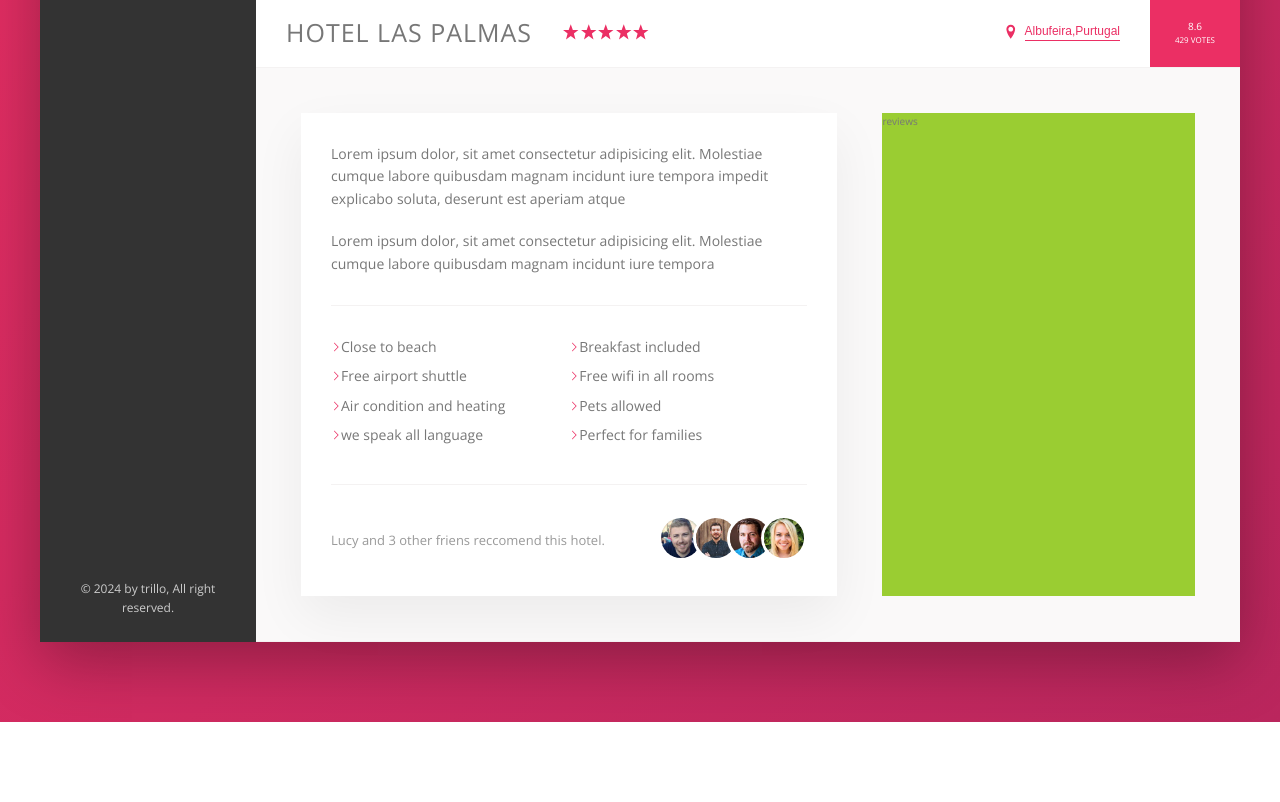
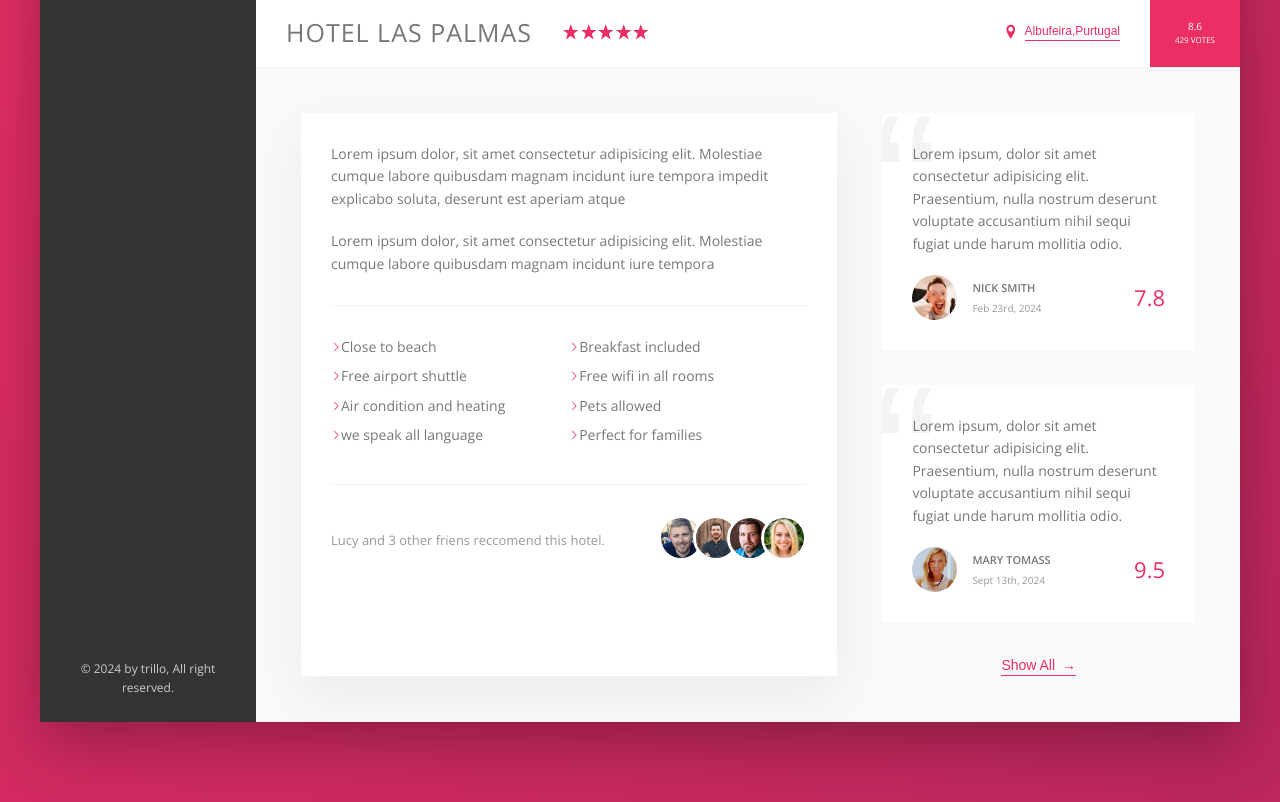
Before and after one commit to Nedalshamedu/Trillo, a website: page index.html in a window 1280 px wide. Shown: the part 538-1340 px from the top of the page. Before the commit the page ends 1260 px from the top, so only its background shows below. Drawn offline with nearby package versions, Linux system fonts and the light colour scheme.

Commit message:
Building the User Reviews Section

```diff
--- a/index.html
+++ b/index.html
@@ -188,7 +188,43 @@
                 </div>
               </div>
             </div>
-            <div class="user-reviews">reviews</div>
+            <div class="user-reviews">
+              <figure class="review">
+                <blockquote class="review__text">
+                  Lorem ipsum, dolor sit amet consectetur adipisicing elit.
+                  Praesentium, nulla nostrum deserunt voluptate accusantium
+                  nihil sequi fugiat unde harum mollitia odio.
+                </blockquote>
+                <figcaption class="review__user">
+                  <img src="img/user-1.jpg" alt="user1" class="review__photo" />
+                  <div class="review__user-box">
+                    <p class="review__user-name">Nick Smith</p>
+                    <p class="review__user-date">Feb 23rd, 2024</p>
+                  </div>
+                  <div class="review__rating">7.8</div>
+                </figcaption>
+              </figure>
+              <figure class="review">
+                <blockquote class="review__text">
+                  Lorem ipsum, dolor sit amet consectetur adipisicing elit.
+                  Praesentium, nulla nostrum deserunt voluptate accusantium
+                  nihil sequi fugiat unde harum mollitia odio.
+                </blockquote>
+                <figcaption class="review__user">
+                  <img
+                    src="img/user-2.jpg"
+                    alt="user 2"
+                    class="review__photo"
+                  />
+                  <div class="review__user-box">
+                    <p class="review__user-name">Mary Tomass</p>
+                    <p class="review__user-date">Sept 13th, 2024</p>
+                  </div>
+                  <div class="review__rating">9.5</div>
+                </figcaption>
+              </figure>
+              <button class="btn-inline">Show All <span> &rarr; </span></button>
+            </div>
           </div>
         </main>
       </div>
--- a/sass/_components.scss
+++ b/sass/_components.scss
@@ -287,8 +287,16 @@
   cursor: pointer;
   transition: all 0.2s;
 
+  & span {
+    margin-left: 3px;
+    transition: margin-left 0.2s;
+  }
+
   &:hover {
     color: var(--color-Grey-dark-1);
+    span {
+      margin-left: 8px;
+    }
   }
 
   &:focus {
@@ -379,3 +387,68 @@
     margin-right: auto;
   }
 }
+
+///
+/// //////////////////////
+/// Reviews
+/// /////////////////
+
+.review {
+  background-color: #fff;
+  box-shadow: var(--line);
+  padding: 3rem;
+  margin-bottom: 3.5rem;
+  position: relative;
+  overflow: hidden;
+
+  &__text {
+    margin-bottom: 2rem;
+    z-index: 10;
+    position: relative;
+  }
+
+  &__user {
+    display: flex;
+    align-items: center;
+  }
+
+  &__photo {
+    height: 4.5rem;
+    width: 4.5rem;
+    border-radius: 50%;
+    margin-right: 1.5rem;
+  }
+
+  &__user-box {
+    margin-right: auto;
+  }
+
+  &__user-name {
+    font-size: 1.1rem;
+    font-weight: 600;
+    text-transform: uppercase;
+    margin-bottom: 0.4rem;
+  }
+
+  &__user-date {
+    font-size: 1rem;
+    color: var(--color-Grey-dark-3);
+  }
+
+  &__rating {
+    color: var(--color-primary);
+    font-size: 2.2rem;
+    font-weight: 300;
+  }
+  &::before {
+    content: "\201C";
+    position: absolute;
+    line-height: 1;
+    top: -2.75rem;
+    left: -1rem;
+    font-size: 20rem;
+    color: var(--color-Grey-light-2);
+    font-family: sans-serif;
+    z-index: 1;
+  }
+}
--- a/sass/_layout.scss
+++ b/sass/_layout.scss
@@ -34,6 +34,7 @@
 }
 
 .detail {
+  font-size: 1.4rem;
   display: flex;
   padding: 4.5rem;
   background-color: var(--color-Grey-light-1);
@@ -41,7 +42,6 @@
 }
 
 .description {
-  font-size: 1.4rem;
   background-color: #fff;
   padding: 3rem;
   box-shadow: var(--shadow-light);
@@ -50,6 +50,8 @@
 }
 
 .user-reviews {
-  background-color: yellowgreen;
   flex: 1;
+  display: flex;
+  align-items: center;
+  flex-direction: column;
 }
```
Also changed, not shown: css/style.css.
